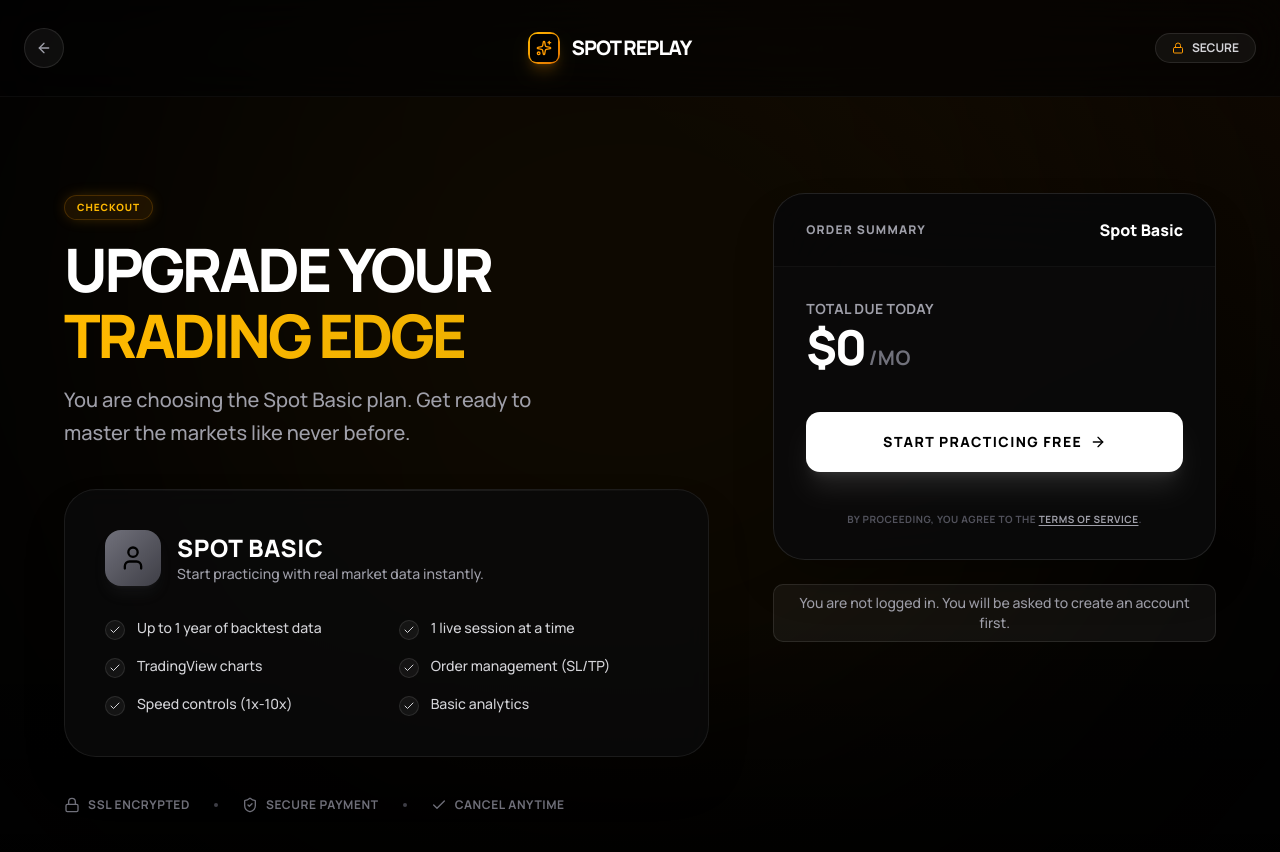
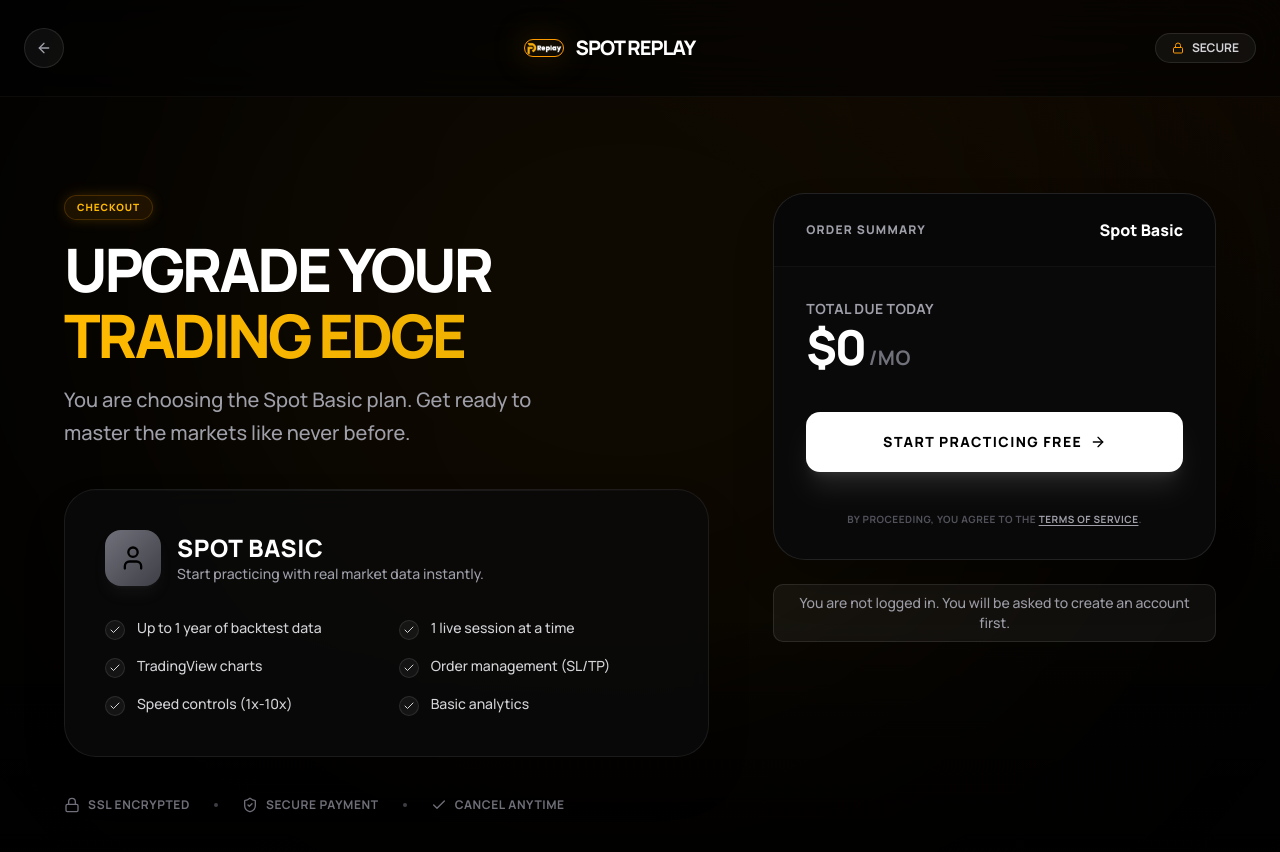
Before and after one commit to propmatchspot-web/spot-replay, a Next.js app: page /checkout in a window 1280 px wide. Shown: the top 852 px of the page. Built offline with nearby package versions, Linux system fonts and the light colour scheme; no server answers.

Commit message:
feat(checkout): update header icon to use official Replay logo

```diff
--- a/src/app/checkout/page.tsx
+++ b/src/app/checkout/page.tsx
@@ -7,6 +7,7 @@
 import { Loader2, Check, ShieldCheck, Zap, CreditCard, Lock, User, ArrowLeft, ArrowRight, Bitcoin, Crown, Sparkles } from 'lucide-react'
 import { createClient } from '@/utils/supabase/client'
 import Link from 'next/link'
+import Image from 'next/image'
 import { motion, AnimatePresence } from 'framer-motion'
 
 type PlanKey = 'spot_basic' | 'spot_exclusive'
@@ -144,11 +145,15 @@
                     </button>
 
                     <div className="flex items-center gap-3">
-                        <div className="w-8 h-8 rounded-lg bg-gradient-to-br from-amber-400 to-amber-600 flex items-center justify-center p-0.5 shadow-lg shadow-amber-500/20">
-                            <div className="w-full h-full bg-black rounded-[6px] flex items-center justify-center">
-                                <Sparkles className="w-4 h-4 text-amber-500" />
-                            </div>
-                        </div>
+                        <Image
+                            src="/Replaylogo.png"
+                            alt="Spot Replay Logo"
+                            width={40}
+                            height={40}
+                            sizes="40px"
+                            className="drop-shadow-[0_0_15px_rgba(245,158,11,0.5)] border border-amber-500 rounded-xl"
+                            priority
+                        />
                         <h2 className="text-xl font-black tracking-tighter text-white">SPOT REPLAY</h2>
                     </div>
 
```
